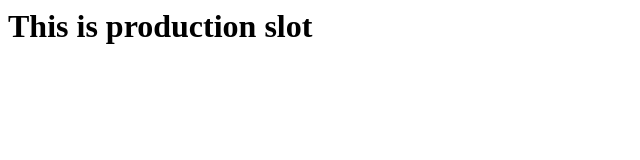
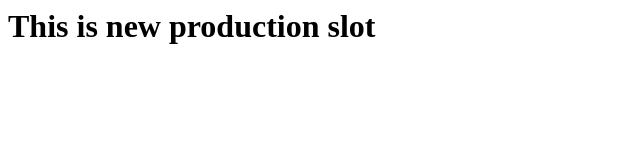
Before and after one commit to Sudarsan123/Test123, a plain HTML site: page Index.html in a window 1280 px wide. Shown: the whole page, without its empty margins (0-640 px from the left). Drawn offline with Linux system fonts and the light colour scheme.

Commit message:
Add files via upload

```diff
--- a/Index.html
+++ b/Index.html
@@ -1,7 +1,7 @@
 <html>
 <head>
 <body>
-<h1>This is production slot</h1>
+<h1>This is new production slot</h1>
 </body>
 </head>
 </html>
```
